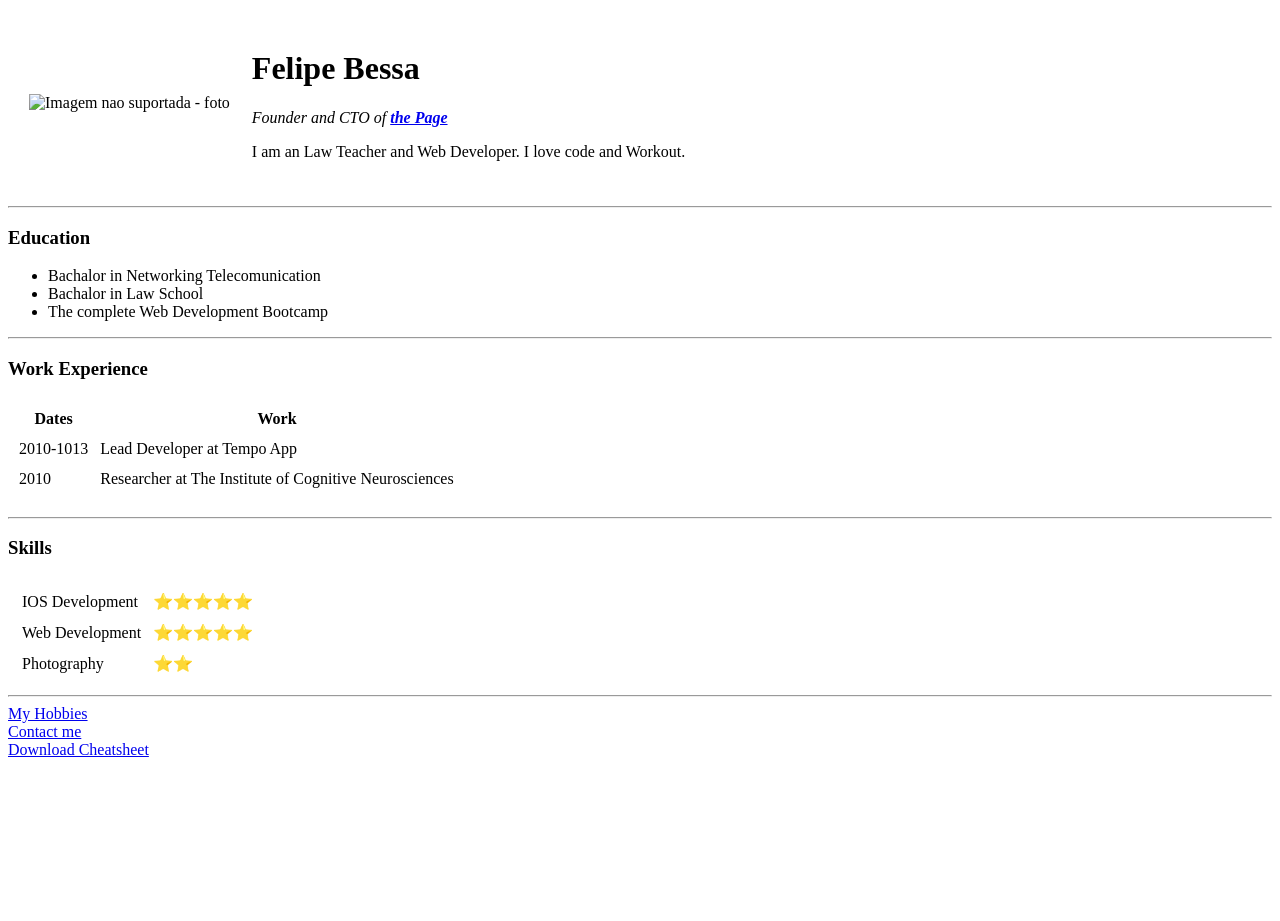
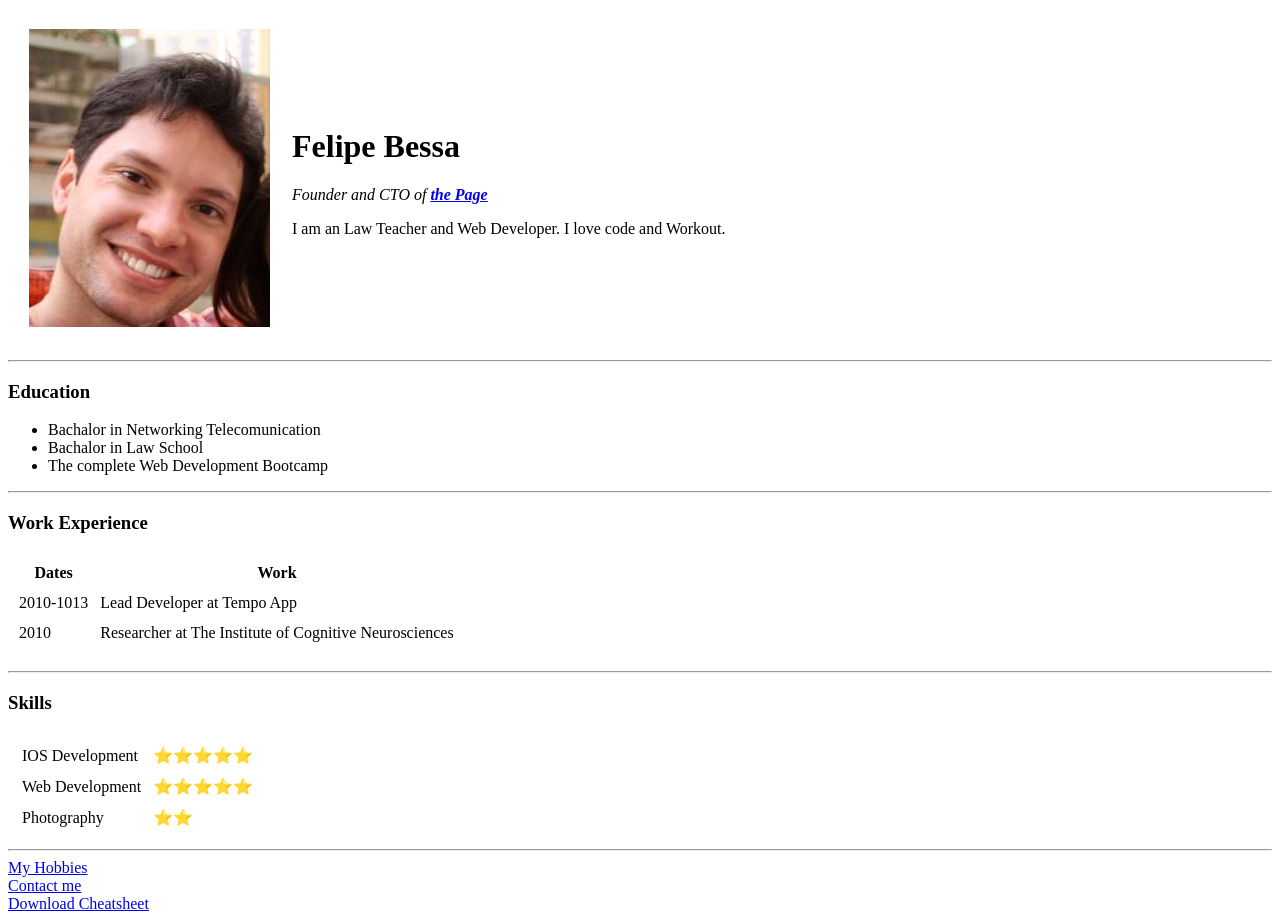
Before and after one commit to thembers/cv, a plain HTML site: page index.html in a window 1280 px wide. Before the commit the page ends 800 px from the top, so only its background shows below. Drawn offline with Linux system fonts and the light colour scheme.

Commit message:
Add files via upload

```diff
--- a/index.html
+++ b/index.html
@@ -10,7 +10,7 @@
 	<table cellspacing="20">
 		<tr>
 			<td>
-				<img src="./felipe face.jpg" alt="Imagem nao suportada - foto">
+				<img src="./image/felipe face.jpg" alt="Imagem nao suportada - foto">
 			</td>
 			<td>
 				<h1>Felipe Bessa</h1>
```
